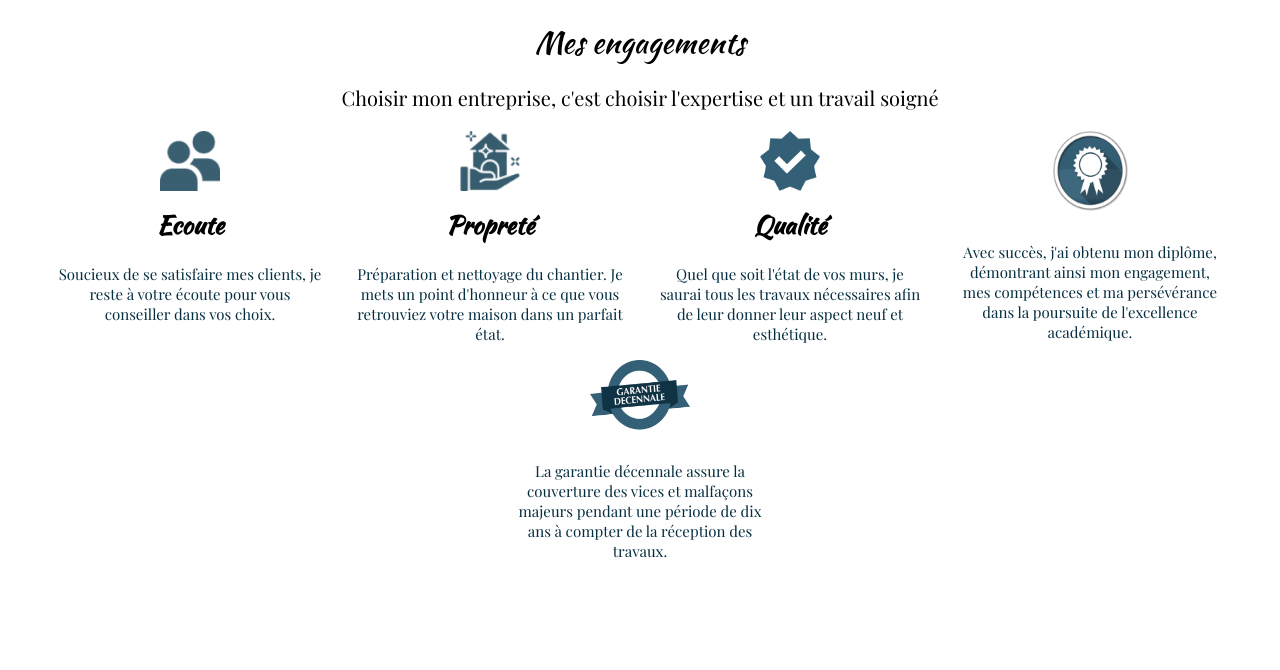
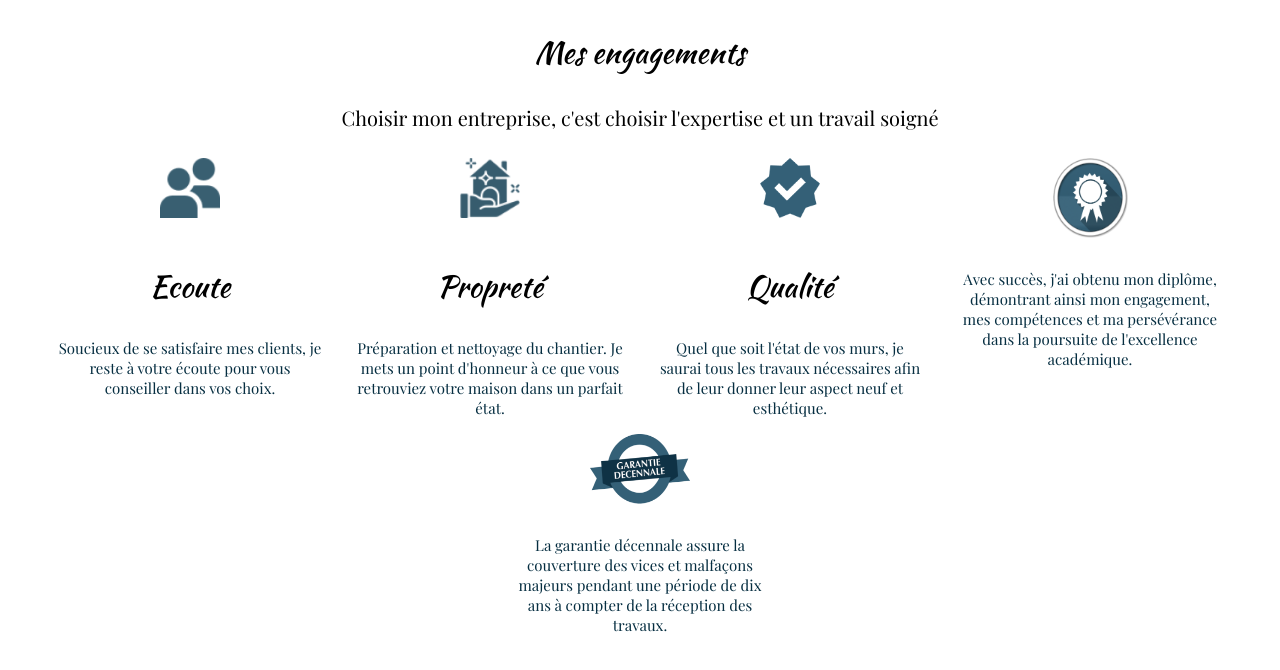
Before and after one commit to DWMM2023-Jessica/MES-ENGAGEMENTS, a plain HTML site: page index.html in a window 1280 px wide. Drawn offline with Linux system fonts and the light colour scheme.

Commit message:
update
changement du style

```diff
--- a/index.html
+++ b/index.html
@@ -7,40 +7,40 @@
     <title>Mes Engagements</title>
 </head>
 <body>
-    <h1> Mes engagements</h1>
-    <h3>Choisir mon entreprise, c'est choisir  l'expertise et un travail soigné</h3>
-  <div class="container">
-    <div class="card">
+    <h3 class="TitreEngagement"> Mes engagements</h3>
+    <h4 class="PharseAccrocheEngagment">Choisir mon entreprise, c'est choisir  l'expertise et un travail soigné</h4>
+  <div class="containerEngagement">
+    <div class="cardEngagement">
         <img src="image/utilisateurs_1_1.png">
         <div class="cardContenue">
-          <h2>Ecoute</h2>
-          <p>Soucieux de se satisfaire mes clients, je reste à votre écoute pour vous conseiller dans vos choix.</p>
+          <h3 class="TitreEngagement">Ecoute</h3>
+          <p class="pEngagement">Soucieux de se satisfaire mes clients, je reste à votre écoute pour vous conseiller dans vos choix.</p>
         </div>
       </div>
-      <div class="card">
+      <div class="cardEngagement">
         <img src="image/maison_2_1.png">
         <div class="cardContenue">
-          <h2>Propreté</h2>
-          <p>Préparation et nettoyage du chantier. Je mets un point d'honneur à ce que vous retrouviez votre maison dans un parfait état.</p>
+          <h3 class="TitreEngagement">Propreté</h3>
+          <p class="pEngagement">Préparation et nettoyage du chantier. Je mets un point d'honneur à ce que vous retrouviez votre maison dans un parfait état.</p>
         </div>
       </div>
-      <div class="card">
+      <div class="cardEngagement">
         <img src="image/icon__certified_.png">
         <div class="cardContenue">
-          <h2>Qualité</h2>
-          <p>Quel que soit l'état de vos murs, je saurai tous les travaux nécessaires afin de leur donner leur aspect neuf et esthétique.</p>
+          <h3 class="TitreEngagement">Qualité</h3>
+          <p class="pEngagement">Quel que soit l'état de vos murs, je saurai tous les travaux nécessaires afin de leur donner leur aspect neuf et esthétique.</p>
         </div>
       </div>
-      <div class="card">
+      <div class="cardEngagement">
         <img class="imageCertif" src="image/icon__certificate_server_.png">
         <div class="cardContenue">
-          <p>Avec succès, j'ai obtenu mon diplôme, démontrant ainsi mon engagement, mes compétences et ma persévérance dans la poursuite de l'excellence académique.</p>
+          <p class="pEngagement">Avec succès, j'ai obtenu mon diplôme, démontrant ainsi mon engagement, mes compétences et ma persévérance dans la poursuite de l'excellence académique.</p>
         </div>
       </div>
-      <div class="card">
+      <div class="cardEngagement">
         <img class="imageGarantie" src="image/Garantie-decennale-2_5.png">
         <div class="cardContenue">
-          <p>La garantie décennale assure la couverture des vices et malfaçons majeurs pendant une période de dix ans à compter de la réception des travaux.</p>
+          <p class="pEngagement">La garantie décennale assure la couverture des vices et malfaçons majeurs pendant une période de dix ans à compter de la réception des travaux.</p>
         </div>
     </div>
 </div>
--- a/style/style.css
+++ b/style/style.css
@@ -1,12 +1,12 @@
 
 
   @media (max-width: 2100px) {
-    h1, h3{
+    .TitreEngagement, .PharseAccrocheEngagment{
       text-align: center;
 
      }
 
-     .container {
+     .containerEngagement {
      display: flex;
     flex-wrap: wrap;
     justify-content: center;
@@ -14,7 +14,7 @@
      }
 
 
-     .card {
+     .cardEngagement {
          border: hidden;
          overflow: hidden;
          width: 400px;
@@ -22,7 +22,7 @@
        }
 
 
-       .card img {
+       .cardEngagement img {
          max-width: 60px;
          height: 60px;
          margin-top: 10px;
@@ -60,14 +60,14 @@
          src:url(../font/PlayfairDisplay-VariableFont_wght.ttf)
        }
 
-       h1{
+       .TitreEngagement{
          font-family:"KushanScript";
          font-size: 48px;
          font-weight: 300;
          text-align: center;
        }
 
-       h3{
+       .PharseAccrocheEngagment{
          font-family: 'PlayFair';
          font-size: 32px;
          font-weight: 300;
@@ -89,12 +89,12 @@
 
     @media (min-width: 600px) and (max-width: 1500px) {
 
-      h1, h3{
+      .TitreEngagement, .PharseAccrocheEngagment{
        text-align: center;
 
       }
 
-      .container {
+      .containerEngagement {
       display: flex;
      flex-wrap: wrap;
      justify-content: center;
@@ -102,7 +102,7 @@
       }
 
 
-      .card {
+      .cardEngagement {
           border: hidden;
           overflow: hidden;
           width: 300px;
@@ -110,7 +110,7 @@
         }
 
 
-        .card img {
+        .cardEngagement img {
           max-width: 60px;
           height: 60px;
           margin-top: 10px;
@@ -148,14 +148,14 @@
           src:url(../font/PlayfairDisplay-VariableFont_wght.ttf)
         }
 
-        h1{
+        .TitreEngagement{
           font-family:"KushanScript";
           font-size: 30px;
           font-weight: 300;
           text-align: center;
         }
 
-        h3{
+        .PharseAccrocheEngagment{
           font-family: 'PlayFair';
           font-size: 20px;
           font-weight: 300;
@@ -177,18 +177,18 @@
   @media (max-width: 600px) {
 
 
-    .container {
+    .containerEngagement {
       display: flex;
       flex-wrap: wrap;
       justify-content: center;
      }
 
-    h1, h3{
+     .TitreEngagement, .PharseAccrocheEngagment{
      text-align: center;
 
     }
 
-    .card {
+    .cardEngagementd {
         border: hidden;
         overflow: hidden;
         width: auto;
@@ -196,7 +196,7 @@
       }
 
 
-      .card img {
+      .cardEngagement img {
         display: block;
         margin: 0 auto;
         max-width: 60px;
@@ -236,13 +236,13 @@
         src:url(../font/PlayfairDisplay-VariableFont_wght.ttf)
       }
 
-      h1{
+      .TitreEngagement{
         font-family:"KushanScript";
         font-size: 20px;
         font-weight: 300;
       }
 
-      h3{
+      .PharseAccrocheEngagment{
         font-family: 'PlayFair';
         font-size: 13px;
         font-weight: 300;
```
